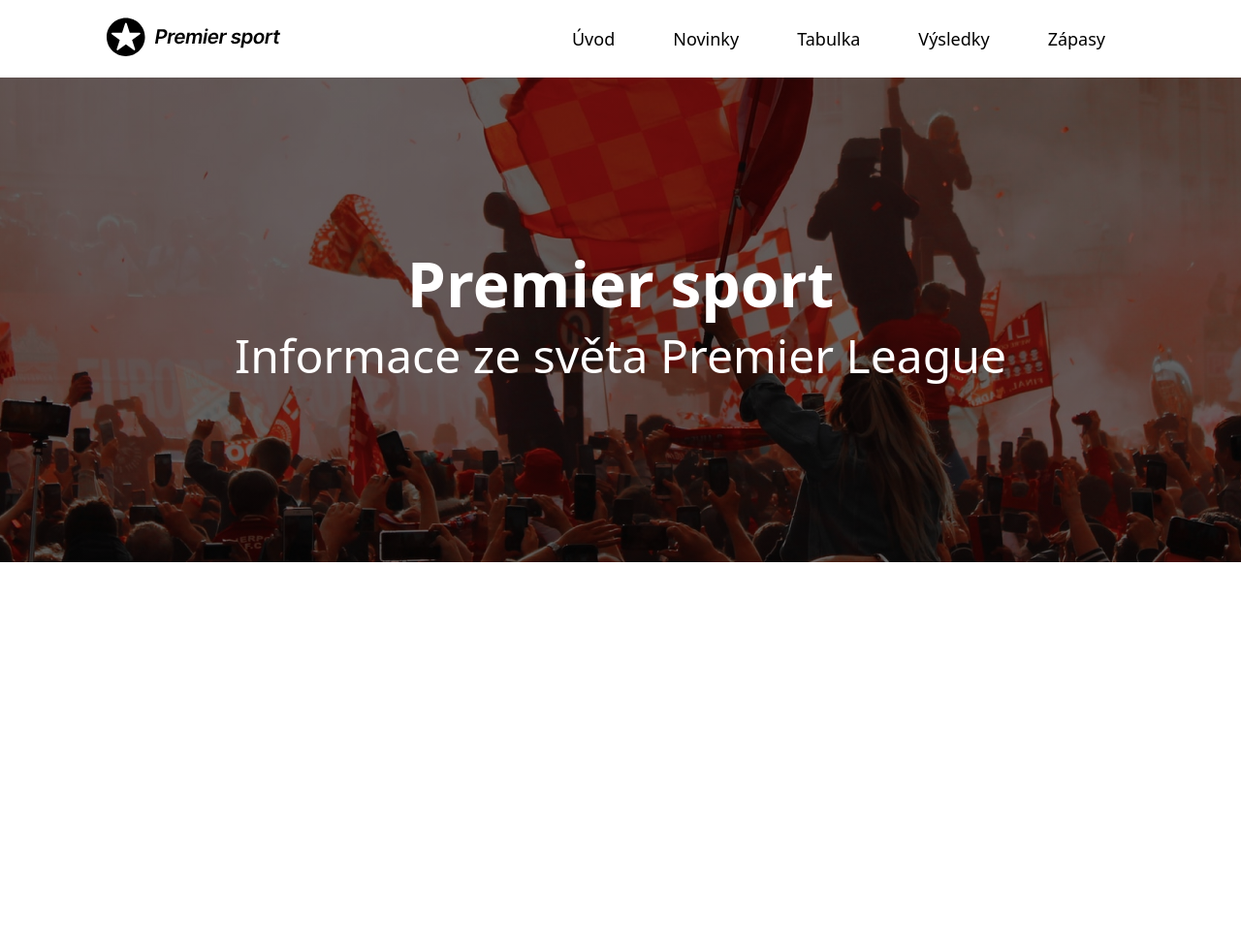
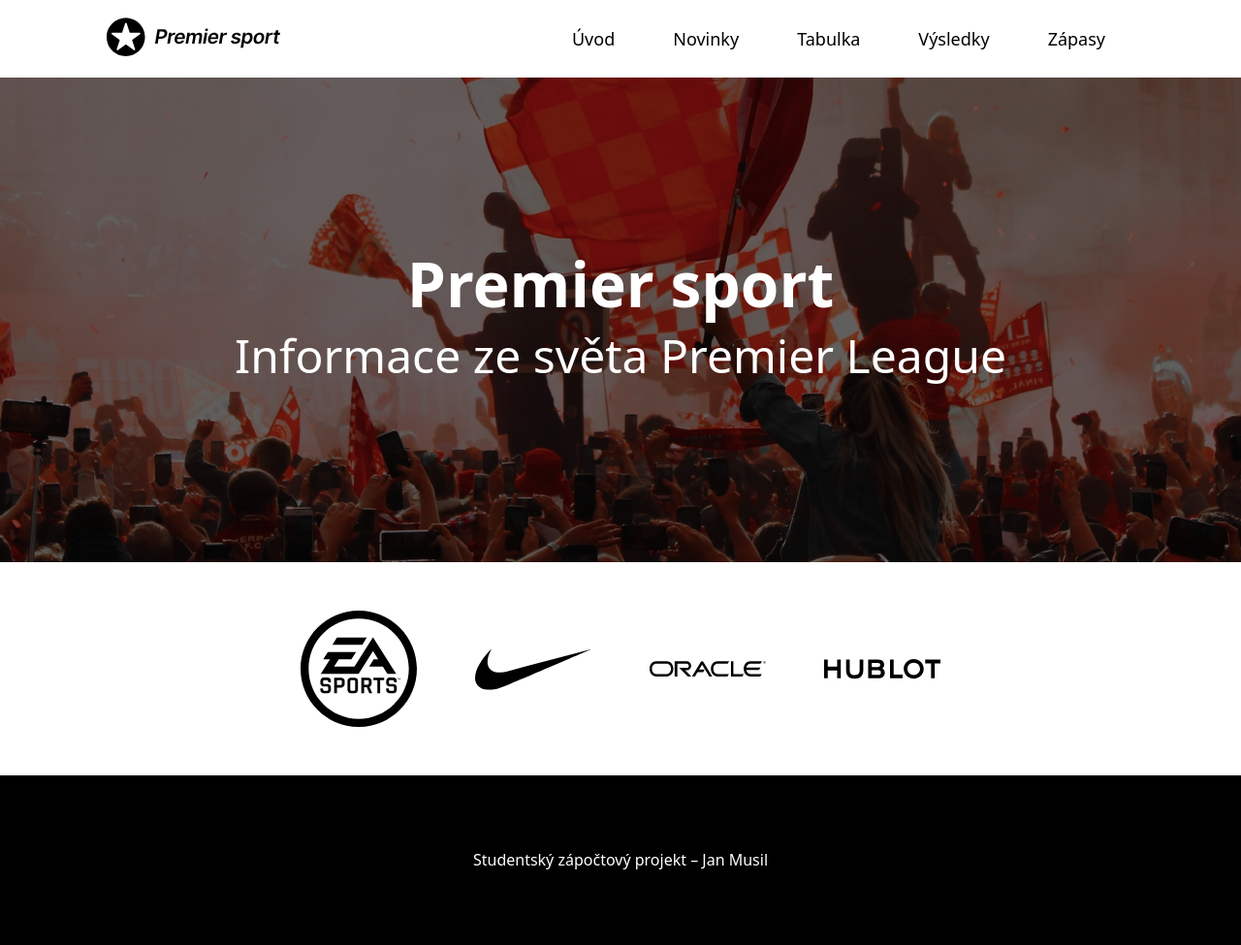
Before and after one commit to jnmsl/semestralni-projekt-tnpw1, a website built with Parcel: page src/index.html in a window 1280 px wide. Shown: the whole page at 97% size. Before the commit the page ends 800 px from the top, so only its background shows below. Built offline with nearby package versions, Linux system fonts and the light colour scheme; a web font is replaced by a local one.

Commit message:
gh-pages

```diff
--- a/package.json
+++ b/package.json
@@ -28,6 +28,7 @@
   },
   "devDependencies": {
     "autoprefixer": "^10.4.0",
+    "gh-pages": "^3.2.3",
     "parcel": "^2.0.1",
     "postcss": "^8.4.4",
     "postcss-custom-properties": "^12.0.0",
--- a/src/css/style.css
+++ b/src/css/style.css
@@ -61,7 +61,7 @@
   text-decoration: none;
   color: black;
   font-size: 18px;
-  font-weight: 500;
+  font-weight: 400;
 }
 
 .nav-active {
@@ -179,3 +179,38 @@
     font-size: 48px;
   }
 }
+
+/* Logo container */
+
+.logo-container  {
+  display: flex;
+  justify-content: center;
+  align-items: center;
+  flex-direction: column;
+  margin: 20px 0;
+}
+
+.logo-container img {
+  width: 160px;
+  margin: 10px;
+  padding: 20px;
+}
+
+@media only screen and (min-width: 768px) {
+  .logo-container {
+    flex-direction: row;
+  }
+}
+
+/* Footer */
+
+.footer-main {
+  display: flex;
+  justify-content: center;
+  align-items: center;
+  width: 100%;
+  height: 175px;
+  background-color: black;
+  color: white;
+  bottom: 0;
+}
--- a/src/index.html
+++ b/src/index.html
@@ -1,12 +1,14 @@
 <!DOCTYPE html>
 <html lang="cs">
+
 <head>
   <meta charset="UTF-8" />
   <meta http-equiv="X-UA-Compatible" content="IE=edge" />
   <meta name="viewport" content="width=device-width, initial-scale=1.0" />
   <link rel="stylesheet" href="./css/style.css" />
-    <title>Document</title>
+  <title>Premier sport</title>
 </head>
+
 <body>
   <nav class="nav-main">
     <div class="nav-container">
@@ -14,7 +16,7 @@
         <img src="img/logo.svg" alt="Logo" />
       </a>
       <ul class="nav-links">
-          <li><a href="index.html">Úvod</a></li>
+        <li><a href="/">Úvod</a></li>
         <li><a href="novinky.html">Novinky</a></li>
         <li><a href="tabulka.html">Tabulka</a></li>
         <li><a href="vysledky.html">Výsledky</a></li>
@@ -22,34 +24,12 @@
       </ul>
     </div>
     <a class="nav-btn-toggle" onclick="showMenu()">
-        <svg
-          class="nav-open"
-          xmlns="http://www.w3.org/2000/svg"
-          fill="none"
-          viewBox="0 0 24 24"
-          stroke="currentColor"
-        >
-          <path
-            stroke-linecap="round"
-            stroke-linejoin="round"
-            stroke-width="2"
-            d="M4 6h16M4 12h16M4 18h16"
-          />
+      <svg class="nav-open" xmlns="http://www.w3.org/2000/svg" fill="none" viewBox="0 0 24 24" stroke="currentColor">
+        <path stroke-linecap="round" stroke-linejoin="round" stroke-width="2" d="M4 6h16M4 12h16M4 18h16" />
       </svg>
-        <svg
-          class="nav-close"
-          xmlns="http://www.w3.org/2000/svg"
-          class="h-6 w-6"
-          fill="none"
-          viewBox="0 0 24 24"
-          stroke="currentColor"
-        >
-          <path
-            stroke-linecap="round"
-            stroke-linejoin="round"
-            stroke-width="2"
-            d="M6 18L18 6M6 6l12 12"
-          />
+      <svg class="nav-close" xmlns="http://www.w3.org/2000/svg" class="h-6 w-6" fill="none" viewBox="0 0 24 24"
+        stroke="currentColor">
+        <path stroke-linecap="round" stroke-linejoin="round" stroke-width="2" d="M6 18L18 6M6 6l12 12" />
       </svg>
     </a>
   </nav>
@@ -60,7 +40,20 @@
       <h2>Informace ze světa Premier League</h2>
     </div>
   </header>
+  <main>
+    <div class="logo-container">
+      <img src="img/ea-logo.svg" alt="">
+      <img src="img/nike-logo.svg" alt="">
+      <img src="img/oracle-logo.svg" alt="">
+      <img src="img/hublot-logo.svg" alt="">
+    </div>
+  </main>
 
-    <script src="./js/navbar.js"></script>
+  <footer class="footer-main">
+    <p>Studentský zápočtový projekt – Jan Musil</p>
+  </footer>
+
+  <script type="module" src="./js/scripts.js"></script>
 </body>
+
 </html>
--- a/src/js/navbar.js
+++ b/src/js/navbar.js
@@ -1,4 +1,4 @@
-function showMenu() {
+export function showMenu() {
   document.querySelector('.nav-links').classList.toggle('nav-active');
   document.querySelector('.nav-open').classList.toggle('hide');
   document.querySelector('.nav-close').classList.toggle('show');
--- /dev/null
+++ b/src/js/scripts.js
@@ -0,0 +1,3 @@
+import { showMenu } from "./navbar.js";
+
+document.querySelector('a.nav-btn-toggle').addEventListener('click', showMenu)
```
Also changed, not shown: src/img/ea-logo.svg (added), src/img/hublot-logo.svg (added), src/img/nike-logo.svg (added), src/img/oracle-logo.svg (added), 1 other file. Lines whose indentation alone changed are shown as unchanged.
